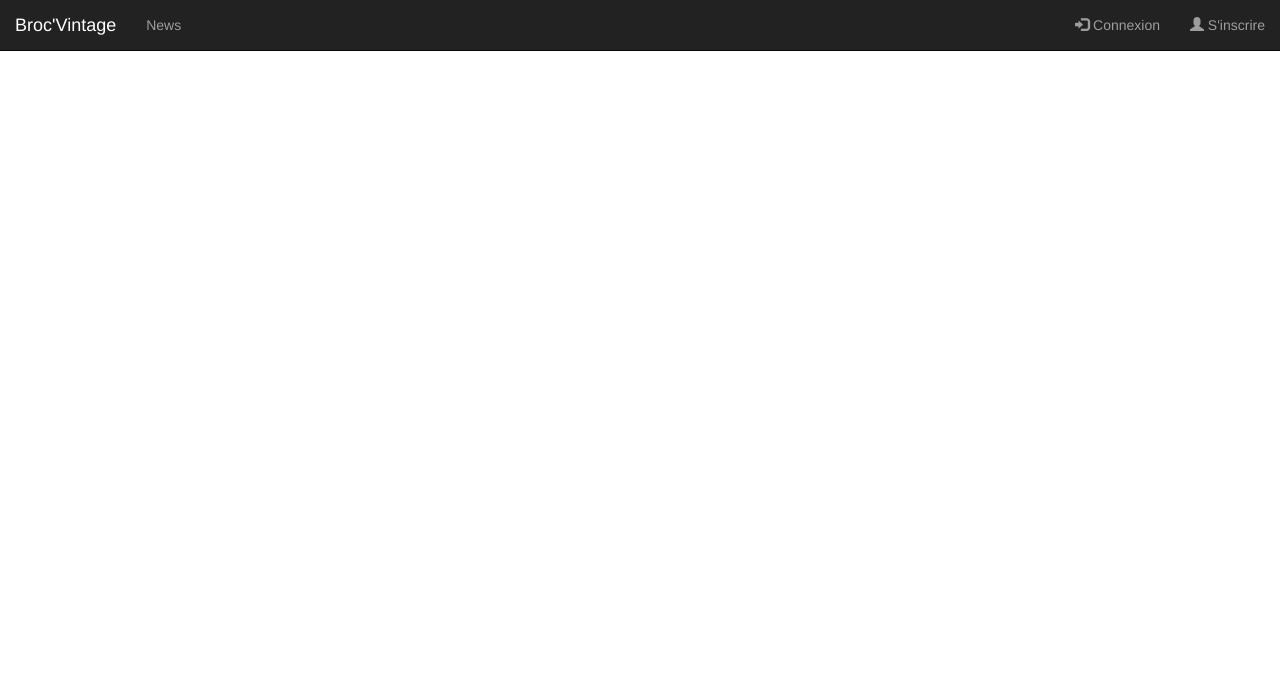
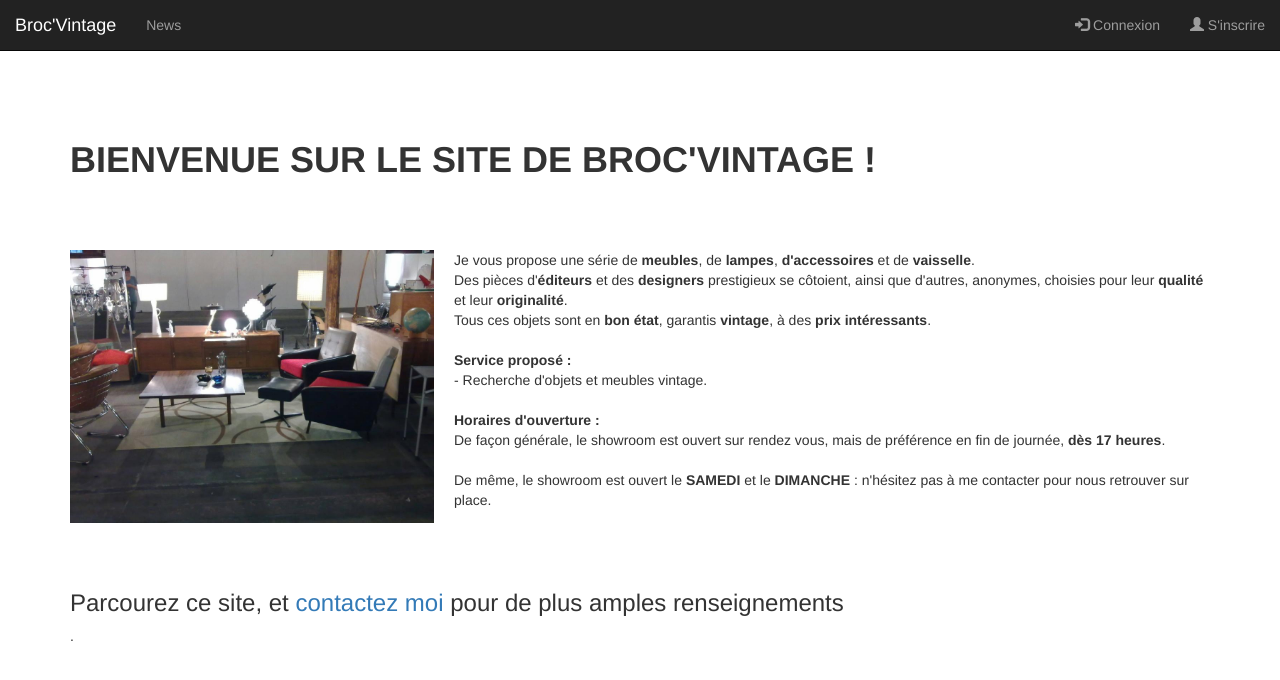
Before and after one commit to GabrielRoqueVicente/BrocVintage2, a PHP site: page /brocvintage2/ in a window 1280 px wide. Shown: the top 680 px of the page. Run offline with PHP 8.4, Linux system fonts and the light colour scheme; data that the repository does not hold is empty; some libraries are stand-ins or nearby versions.

Commit message:
home.php finit

```diff
--- a/inc/css/style.css
+++ b/inc/css/style.css
@@ -1,11 +1,25 @@
+/*===STYLE====*/
+
+
+/*===IMG====*/
+p img
+{
+    width: 45vh;
+    vertical-align: text-top;
+    float: left;
+    padding: 0 20px 20px 0;
+}
+
+.homeImg
+{
+    width: 48vh;
+}
+
+
+/*====TABLE====*/
 table
 {
     border-collapse: collapse;
-}
-
-p img
-{
-    width: 45vh;
 }
 
 table .btn
--- a/inc/home.php
+++ b/inc/home.php
@@ -0,0 +1,19 @@
+<div class="col-md-12">
+    <h1><strong>BIENVENUE SUR LE SITE DE BROC'VINTAGE !</strong></h1><br /><br /><br />
+    <p><img src="<?php echo URL .'\inc\img\home.jpg' ?>" alt="image d'accueil" class="homeImg">
+
+        Je vous propose une série de <strong>meubles</strong>, de <strong>lampes</strong>, <strong>d'accessoires</strong> et de <strong>vaisselle</strong>.<br />
+        Des pièces d'<strong>éditeurs</strong> et des <strong>designers</strong> prestigieux se côtoient, ainsi que d'autres, anonymes, choisies pour leur <strong>qualité</strong> et leur <strong>originalité</strong>.<br />
+        Tous ces objets sont en <strong>bon état</strong>, garantis <strong>vintage</strong>, à des <strong>prix intéressants</strong>.<br /><br />
+
+        <b>Service proposé :</b><br />
+        - Recherche d'objets et meubles vintage.<br /><br />
+
+        <b>Horaires d'ouverture :</b><br />
+        De façon générale, le showroom est ouvert sur rendez vous, mais de préférence en fin de journée, <strong>dès 17 heures</strong>.<br /><br />
+
+        De même, le showroom est ouvert le <strong>SAMEDI</strong> et le <strong>DIMANCHE</strong> : n'hésitez pas à me contacter pour nous retrouver sur place.<br /><br /><br /><br />
+
+        <h3>Parcourez ce site, et <a href="mailto:info@brocvintage.ch">contactez moi</a> pour de plus amples renseignements</h3>.</p>
+
+</div>
```
Also changed, not shown: inc/product.php (+4 -4 lines), inc/img/home.jpg (added).
